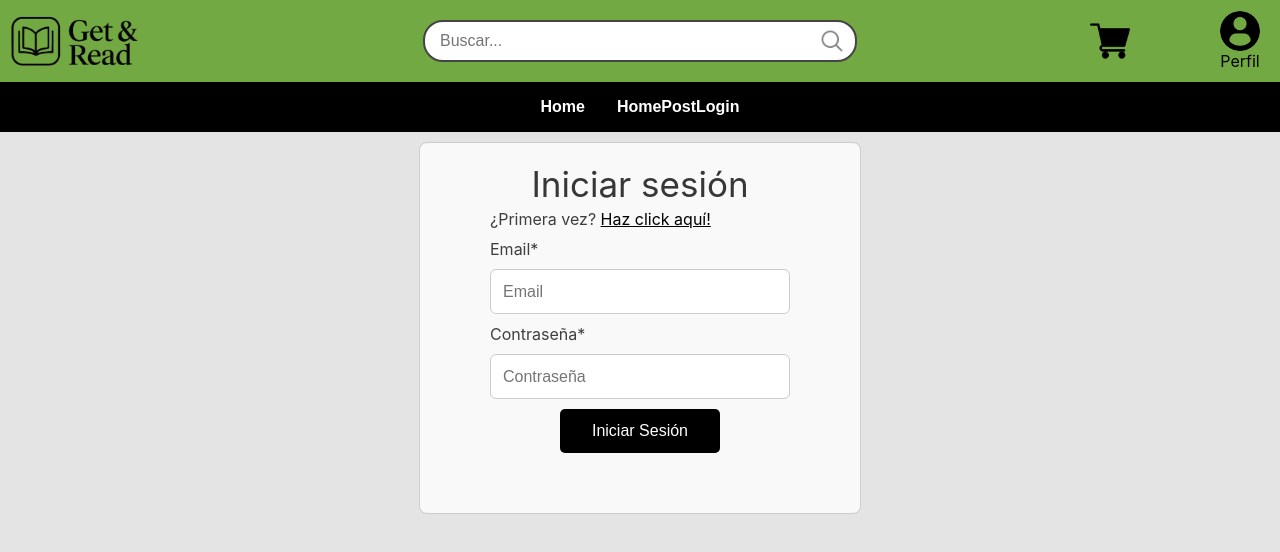
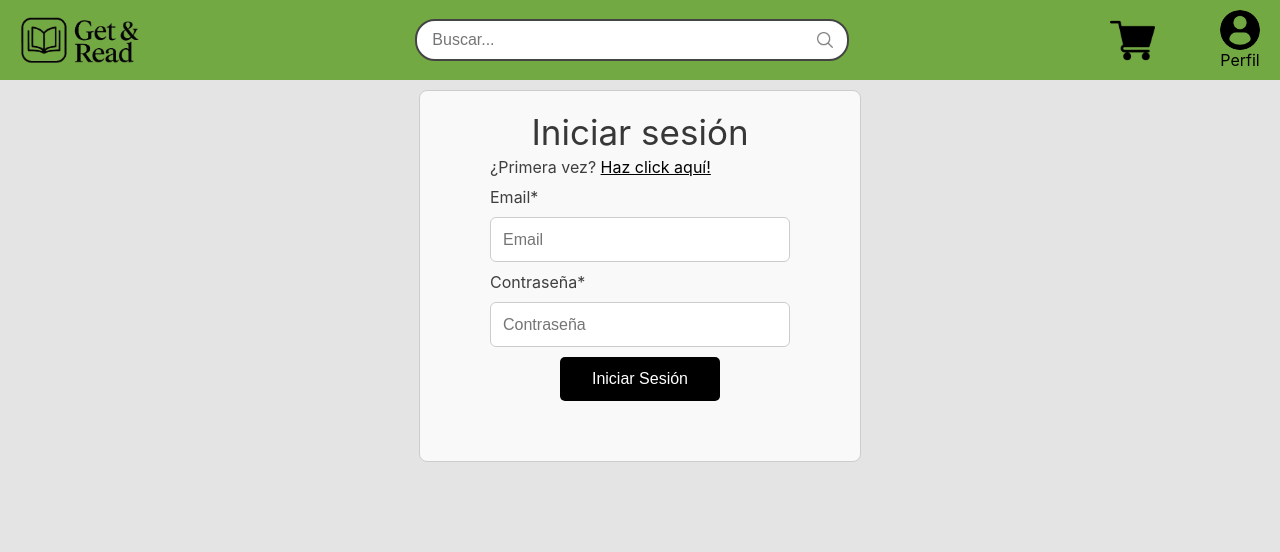
Before and after one commit to Jeremy12go/GetRead, a React (Create React App) app in the folder frontend/my-app/: page /login in a window 1280 px wide. Shown: the top 552 px of the page. Built offline with nearby package versions, Linux system fonts and the light colour scheme.

Commit message:
Eliminación de barra de navegación de Header.js y reajuste de este mismo

```diff
--- a/frontend/my-app/src/incluides/header.js
+++ b/frontend/my-app/src/incluides/header.js
@@ -1,5 +1,4 @@
 import '../styles/header.css'
-import '../styles/styles.css'
 import logo from '../assets/logBackgroundWhite.png'
 import lg_carrito from '../assets/carrito.png'
 import usuario from '../assets/usuario.png'
@@ -19,20 +18,24 @@ function Header({ stateLogin, name , profileImage, search, setSearch }) {
 
     return(
         <div className="general">
-            <div className="search-container">
             {/* Logo */}
+            <div className="left">
                 <img className="logo" src={logo} onClick = { () => navigate('/home') } />
+            </div>
 
             {/* Barra de búsqueda */}
+            <div className="search-container">
                 <input type="text" placeholder="Buscar..." value={ search }
                     onChange={ (e) => setSearch(e.target.value) } />
+                <img className="lupa" src={lupa} />
+            </div>
 
-                <img className="lupa" src={lupa} />
+            <div className="right">
                 {/* Carrito de compras*/}
                 <img className="carrito" src={lg_carrito} onClick={() =>
                     stateLogin
                     ? navigate('/carrito')
-                     : navigate('/homePostLogin')
+                    : navigate('/home')
                 } />
 
                 {/* Perfil */}
@@ -41,23 +44,16 @@ function Header({ stateLogin, name , profileImage, search, setSearch }) {
                         stateLogin
                         ? navigate('/perfil')
                         : navigate('/login')
-                    }
-                >
+                    }>
 
                     <img className="usuario" src={displayImage} onError={(e) => e.target.src = usuario} />
-                    { stateLogin ?
-                    <button className="BinicioSesion" >{name}</button> :
-                    <button className="BinicioSesion" >Perfil</button>}
+                    {   stateLogin
+                        ? <button className="BinicioSesion" >{name}</button>
+                        : <button className="BinicioSesion" >Perfil</button>
+                    }
 
                 </div>
             </div>
-
-
-            {/* Botones */}
-            <nav className='nav'>
-                <button className="header-button" onClick={() => navigate('/home')}>Home</button>
-                <button className="header-button" onClick={() => navigate('/homepostlogin')}>HomePostLogin</button>
-            </nav>
         </div>
     );
 }
--- a/frontend/my-app/src/pages/Login.js
+++ b/frontend/my-app/src/pages/Login.js
@@ -40,7 +40,7 @@ function Login({ setStateLogin, setName, setProfileImage }) {
 
             window.dispatchEvent(new Event('profileUpdated'));
 
-            setName(profile.name);
+            setName(profile.name.split(" ")[0]);
             setStateLogin(true);
             navigate('/home');
 
--- a/frontend/my-app/src/styles/header.css
+++ b/frontend/my-app/src/styles/header.css
@@ -1,39 +1,39 @@
 .general {
   background: #73a942;
-  padding: 20px 0 0 0;
+  padding: 10px 0 10px 0;
+  display: flex;
+  justify-content: space-between;
+  align-items: center;
 }
 
 /* barra de búsqueda */
 .search-container {
   display: flex;
-  align-items: center;
   justify-content: center;
   gap: 15px;
   width: 100%;
-  margin: 0 auto 20px auto;
 }
 
 .logo {
-  position: absolute;
-  left: 10px;
-  width: 10%;
+  width: auto;
+  height: 50px;
   object-fit: contain;
+  cursor: pointer;
 }
 
 .carrito {
-  position: absolute;
-  right: 150px;
-  width: 40px;
+  position: relative;
+  right: 50%;
+  width: 45px;
   object-fit: contain;
+  cursor: pointer;
 }
 
 .login-container {
-  position: absolute;
-  right: 20px;
+  position: relative;
   display: flex;
   flex-direction: column;
   align-items: center;
-  gap: 0px;
   cursor: pointer;
 }
 
@@ -42,9 +42,9 @@
 }
 
 .usuario {
-  width: 40px;
+  width: auto;
   height: 40px;
-  object-fit: cover;
+  object-fit: contain;
   border-radius: 50%;
 }
 
@@ -64,8 +64,8 @@
 }
 
 .lupa {
-  position: absolute;
-  right: 34%;
+  position: relative;
+  right: 5%;
   width: 2%;
   object-fit: contain;
   cursor: text;
@@ -81,23 +81,14 @@
   font-size: 16px;
 }
 
-/* barra de navegación */
-nav {
-    background: black;
-    color: #fff;
-    margin-top: 10px;
-    padding: 10px;
-    text-align: center;
-    justify-content: center;
+.left, .center, .right {
+  display: flex;
+  align-items: center;
+  gap: 15px;
+  margin: 0 20px 0 20px;
 }
 
-nav a {
-    color: #fff;
-    text-decoration: none;
-    margin: 0 15px;
-    font-weight: bold;
+.center {
+  flex: 1;
+  justify-content: center;
 }
-
-nav a:hover {
-    text-decoration: underline;
-}
```
Also changed, not shown: frontend/my-app/src/pages/HomePostLogin.js (+9 -5 lines), frontend/my-app/src/assets/logoBackgroundBlack.png (deleted), 1 other file (tests, documents, lock files or other folders). Lines whose indentation alone changed are shown as unchanged.
